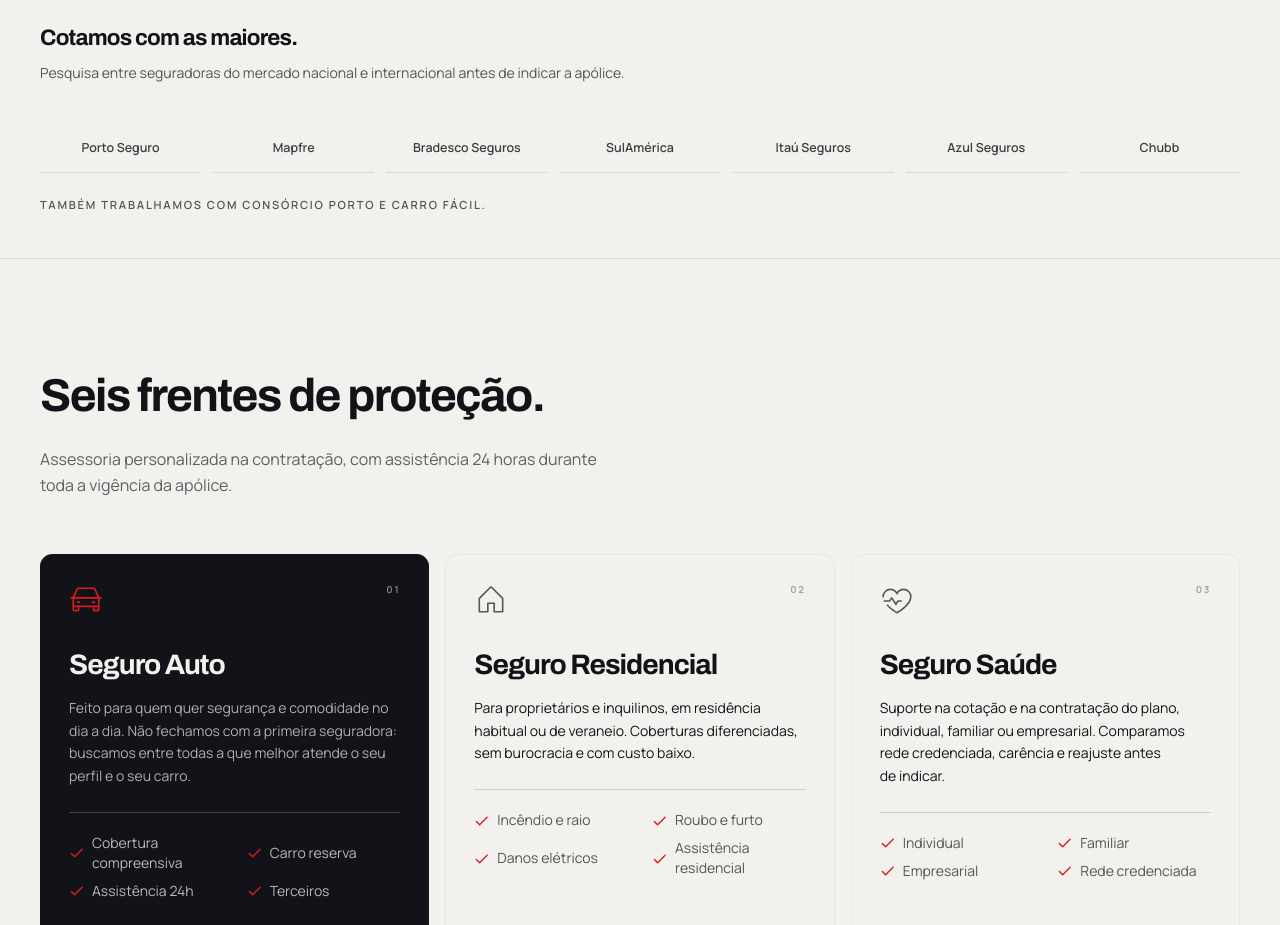
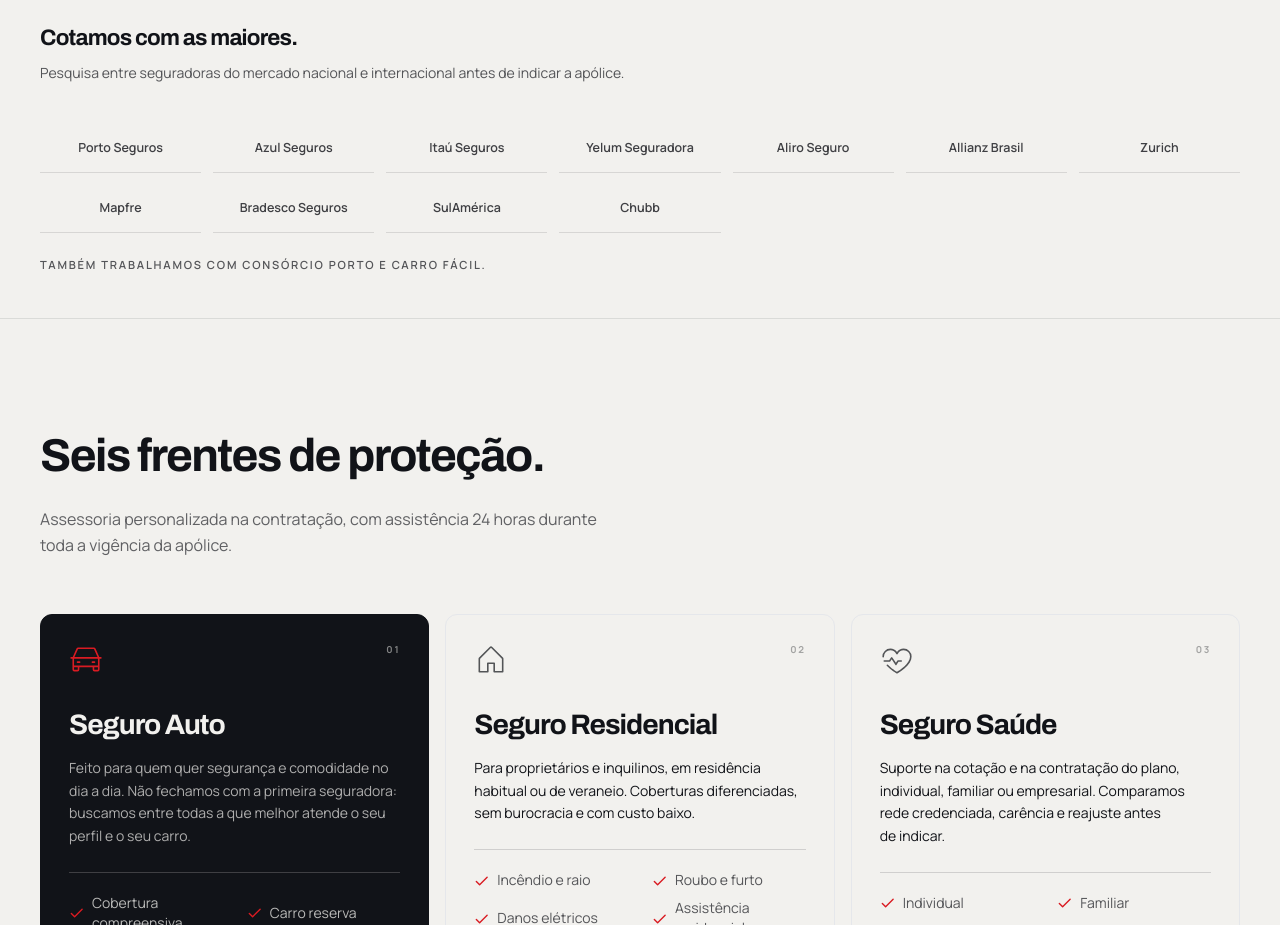
Before and after one commit to victrhugo/lobo-seguros, a React (Vite) app: page / in a window 1280 px wide. Shown: the part 820-1745 px from the top of the page. Built offline with nearby package versions, Linux system fonts and the light colour scheme.

Commit message:
Refactor code structure for improved readability and maintainability

```diff
--- a/src/siteContent.js
+++ b/src/siteContent.js
@@ -50,12 +50,16 @@
     description:
       "Pesquisa entre seguradoras do mercado nacional e internacional antes de indicar a apólice.",
     items: [
-      "Porto Seguro",
+      "Porto Seguros",
+      "Azul Seguros",
+      "Itaú Seguros",
+      "Yelum Seguradora",
+      "Aliro Seguro",
+      "Allianz Brasil",
+      "Zurich",
       "Mapfre",
       "Bradesco Seguros",
       "SulAmérica",
-      "Itaú Seguros",
-      "Azul Seguros",
       "Chubb",
     ],
     note: "Também trabalhamos com consórcio Porto e Carro Fácil.",
```
Also changed, not shown: 10 other files (tests, documents, lock files or other folders).
